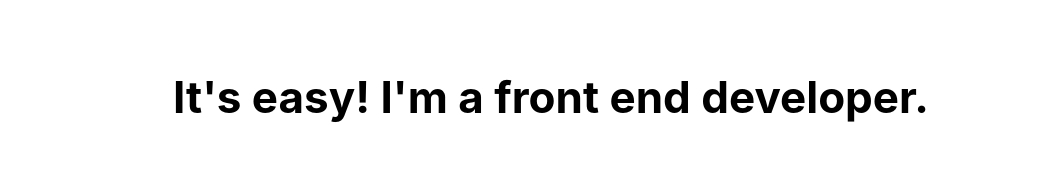
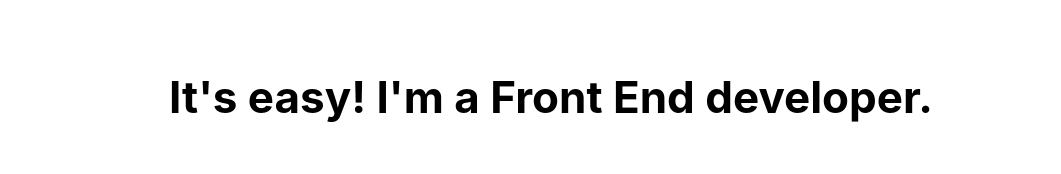
Before and after one commit to Naryond/react-web-page, a React (Create React App) app: page / in a window 1280 px wide. Shown: the part 292-466 px from the top of the page, without its empty margins (89-1150 px from the left). Built offline with nearby package versions, Linux system fonts and the light colour scheme.

Commit message:
working on the UI

```diff
--- a/src/App.js
+++ b/src/App.js
@@ -9,7 +9,7 @@ function App() {
             You THINK it,
             <br />I DEVELOP it.
           </h1>
-          <h5 className="subtext">It's easy! I'm a front end developer.</h5>
+          <h5 className="subtext">It's easy! I'm a Front End developer.</h5>
         </div>
       </header>
       <main id="home">
@@ -44,7 +44,7 @@ function App() {
                   alt="login"
                 />
               </a>
-              F<h3 className="line">Authentication with Firebase</h3>
+              <h3 className="line">Authentication with Firebase</h3>
             </div>
           </div>
         </article>
```
